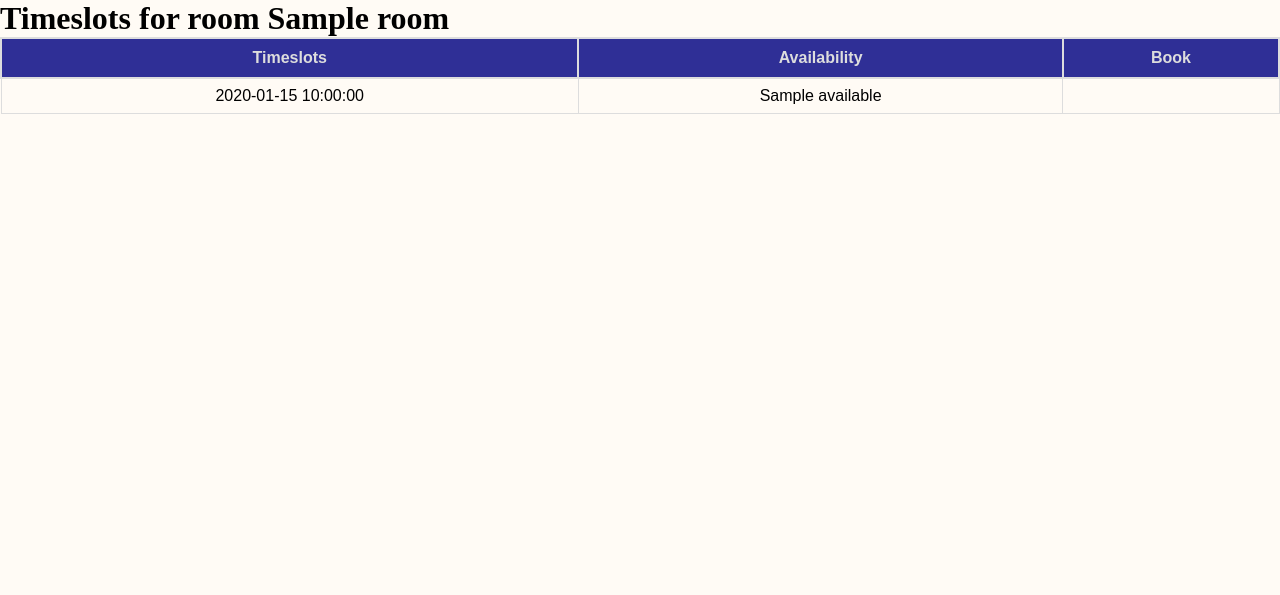
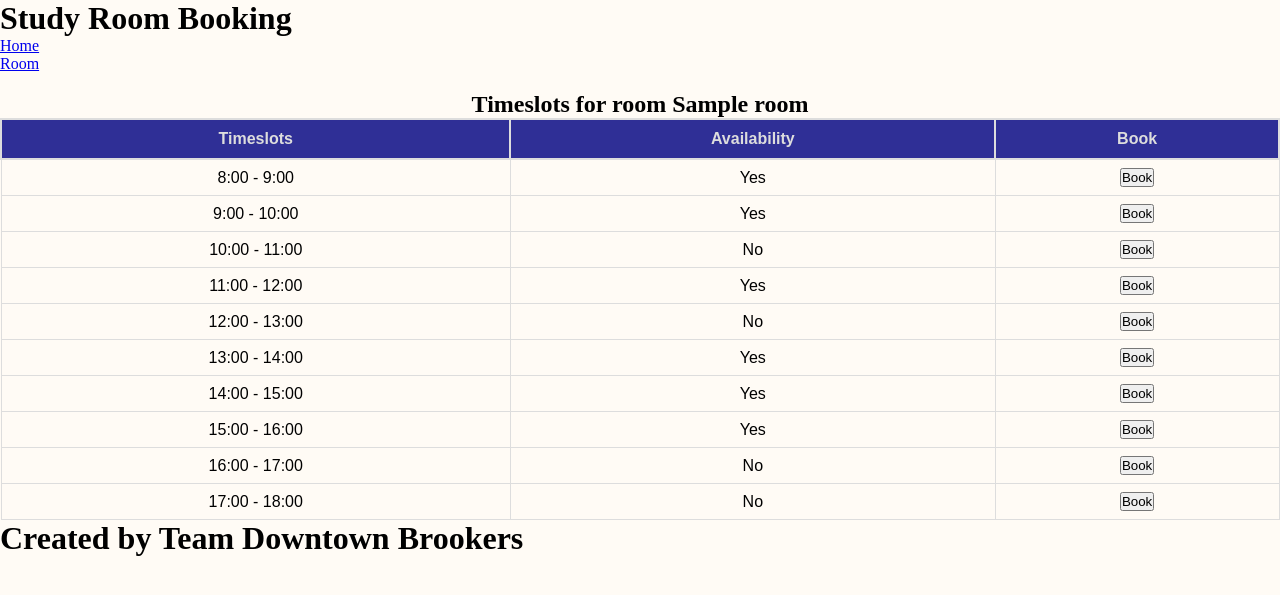
Before and after one commit to michelle-shin/study-room-booking, a Flask app: template templates/room.html in a window 1280 px wide. Shown: the top 595 px of the page. Run offline with Flask 2, Linux system fonts and the light colour scheme; the template is opened without the code that fills it: most values are stand-ins (such as "Sample title", 1, 10 or a date in 2020).

Commit message:
added styling for buttons, fixed table and added the nav bar

```diff
--- a/templates/room.html
+++ b/templates/room.html
@@ -3,18 +3,19 @@
         <link rel="stylesheet" href="{{ url_for('static', filename='css/styles.css') }}">
         <link rel="stylesheet" href="../static/css/styles.css">
         <title>
-            Study Room Booking
         </title>
-
-        <script>
-            function sendData(data) {
-                document.getElementById("myButton2").value = data;
-            }
-        </script>
-
     </head>
     <body>
-        <h1>Timeslots for room {{ room }}</h1>
+        <header>
+            <h1 class ="title">Study Room Booking</h1>
+            <nav class ="nav">
+                <ul>
+                <li><a href="home.html">Home</a></li>
+                <li><a href="room.html">Room</a></li>
+                </ul>
+                </nav>
+                <br>
+        <h2>Timeslots for room {{ room }}</h2>
             <form action="" method="POST">
                 <table class = "tbroom" id="myTable">
                 <thead>
@@ -25,72 +26,62 @@
                     </tr>
                 </thead>
                 <tbody>
-                    <!-- <tr>
+                    <tr>
                         <td>8:00 - 9:00</td>
                         <td class="yes">Yes</td>
-                        <td><button type="submit">Book</button></td>
+                        <td><button type="submit" class = "bt1">Book</button></td>
                     </tr>
                     <tr>
                         <td>9:00 - 10:00</td>
                         <td class="yes">Yes</td>
-                        <td><button type="submit">Book</button></td>
+                        <td><button type="submit" class = "bt1">Book</button></td>
                     </tr>
                     <tr>
                         <td>10:00 - 11:00</td>
                         <td class="no">No</td>
-                        <td><button type="submit">Book</button></td>
+                        <td><button type="submit"class = "bt1">Book</button></td>
                     </tr>
                     <tr>
                         <td>11:00 - 12:00</td>
                         <td class="yes">Yes</td>
-                        <td><button type="submit">Book</button></td>
+                        <td><button type="submit"class = "bt1">Book</button></td>
                     </tr>
                     <tr>
                         <td>12:00 - 13:00</td>
                         <td class="no">No</td>
-                        <td><button type="submit">Book</button></td>
+                        <td><button type="submit"class = "bt1">Book</button></td>
                     </tr>
                     <tr>
                         <td>13:00 - 14:00</td>
                         <td class="yes">Yes</td>
-                        <td><button type="submit">Book</button></td>
+                        <td><button type="submit"class = "bt1">Book</button></td>
                     </tr>
                     <tr>
                         <td>14:00 - 15:00</td>
                         <td class="yes">Yes</td>
-                        <td><button type="submit">Book</button></td>
+                        <td><button type="submit"class = "bt1">Book</button></td>
                     </tr>
                     <tr>
                         <td>15:00 - 16:00</td>
                         <td class="yes">Yes</td>
-                        <td><button type="submit">Book</button></td>
+                        <td><button type="submit"class = "bt1">Book</button></td>
                     </tr>
                     <tr>
                         <td>16:00 - 17:00</td>
                         <td class="no">No</td>
-                        <td><button type="submit">Book</button></td>
+                        <td><button type="submit"class = "bt1">Book</button></td>
                     </tr>
                     <tr>
                         <td>17:00 - 18:00</td>
                         <td class="no">No</td>
-                        <td><button type="submit">Book</button></td>
-                    </tr> -->
-
-                    {% for availability in availabilities %}
-                    {% set slot=availability["time_slot"] %}
-                    <tr>
-                        <td>{{ availability["time_slot"] }}</td>
-                        <td class="no">{{ availability["available"] }}</td>
-                        <td>
-                        {% if availability["available"]=="Yes" %}
-                            <button name="booking" type="submit" value="{{ room }},{{ slot}}">Book</button>
-                        {% endif %}
-                        </td>
+                        <td><button type="submit"class = "bt1">Book</button></td>
                     </tr>
-                    {% endfor %}
-
                 </tbody>
                 </table>
             </form>
+            <footer>
+                <h1 class="title">Created by Team Downtown Brookers</h1>
+              </footer>
+
     </body>
 </html>
```
